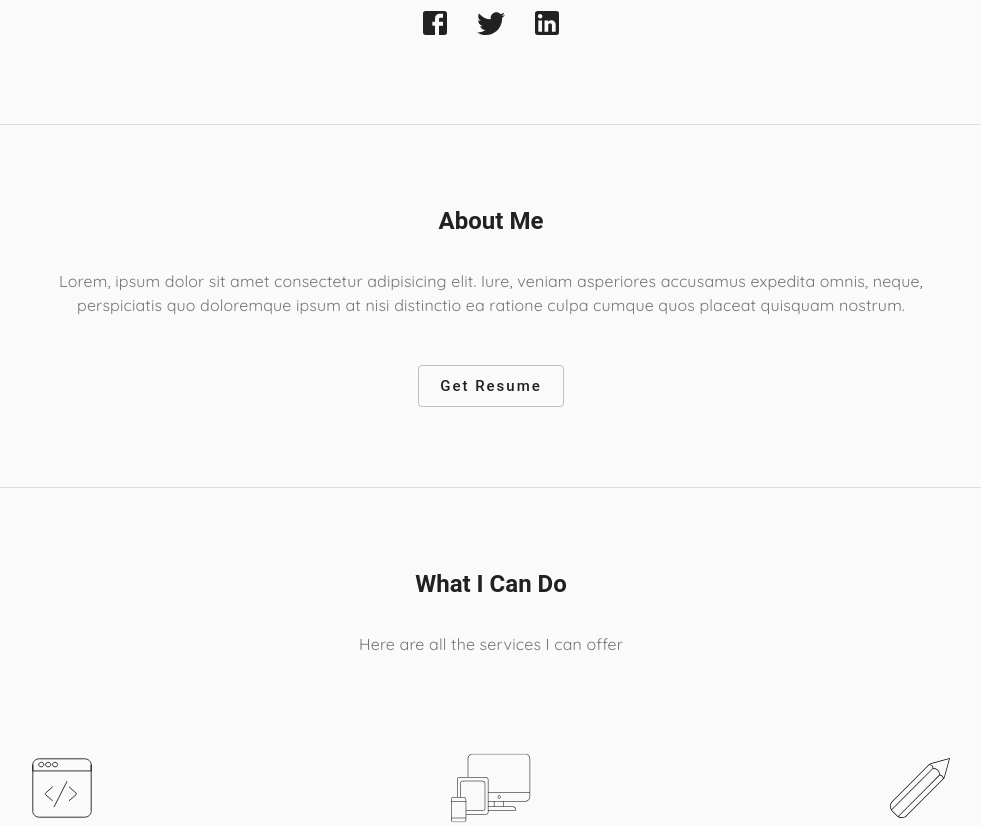
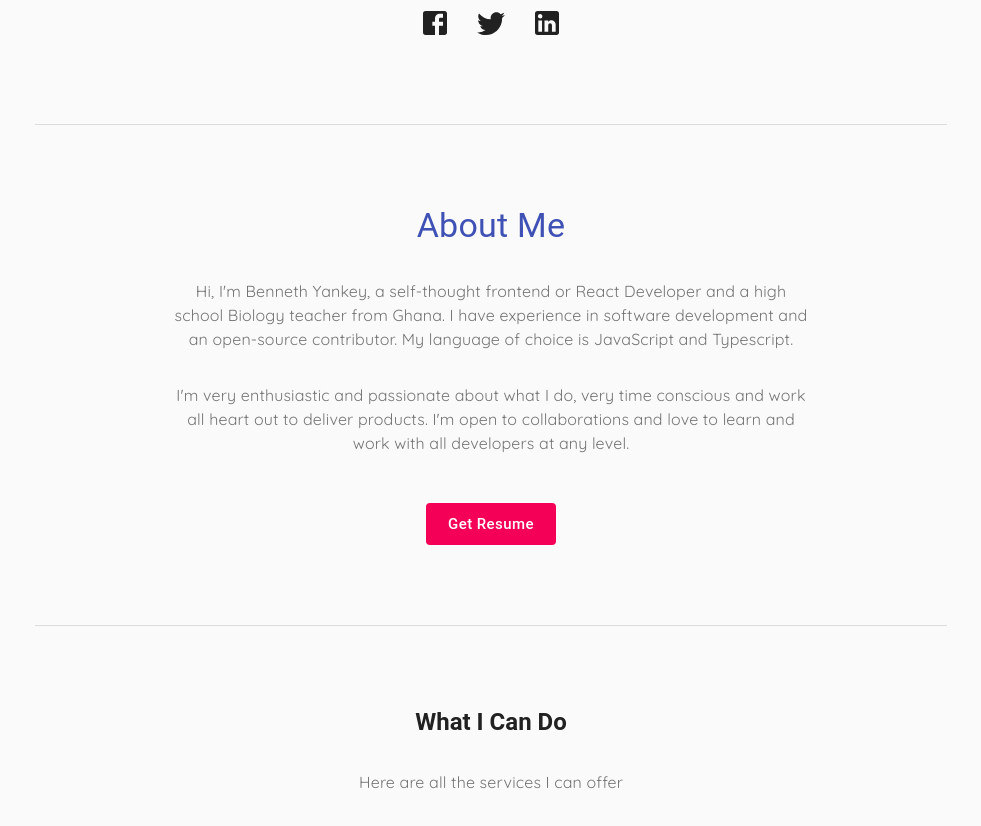
Before and after one commit to papayankey/bennethyankey, a React (Create React App) app: page / in a window 1280 px wide. Shown: the part 740-1566 px from the top of the page, without its empty margins (149-1130 px from the left). Built offline with nearby package versions, Linux system fonts and the light colour scheme.

Commit message:
chore : change about me text content

```diff
--- a/src/App/components/About/index.tsx
+++ b/src/App/components/About/index.tsx
@@ -21,9 +21,11 @@ const useStyles = makeStyles((theme: Theme) => ({
       width: '70%',
     },
   },
+  title: {
+    color: theme.palette.primary.main,
+  },
   button: {
     marginTop: theme.spacing(2),
-    letterSpacing: 2,
   },
   divider: {
     marginTop: theme.spacing(8),
@@ -34,22 +36,37 @@ function About() {
   const classes = useStyles();
 
   return (
-    <Container>
+    <section id="about">
+      <Container maxWidth="md">
         <Divider className={classes.divider} />
         <div className={classes.container}>
-        <Typography variant="h5">About Me</Typography>
+          <Typography variant="h4" className={classes.title}>
+            About Me
+          </Typography>
           <Typography>
-          Lorem, ipsum dolor sit amet consectetur adipisicing elit. Iure, veniam
-          asperiores accusamus expedita omnis, neque, perspiciatis quo
-          doloremque ipsum at nisi distinctio ea ratione culpa cumque quos
-          placeat quisquam nostrum.
+            Hi, I'm Benneth Yankey, a self-thought frontend or React Developer
+            and a high school Biology teacher from Ghana. I have experience in
+            software development and an open-source contributor. My language of
+            choice is JavaScript and Typescript.
           </Typography>
-        <Button variant="outlined" size="large" className={classes.button}>
+          <Typography>
+            I'm very enthusiastic and passionate about what I do, very time
+            conscious and work all heart out to deliver products. I'm open to
+            collaborations and love to learn and work with all developers at any
+            level.
+          </Typography>
+          <Button
+            variant="contained"
+            size="large"
+            color="secondary"
+            className={classes.button}
+          >
             Get Resume
           </Button>
         </div>
         <Divider />
       </Container>
+    </section>
   );
 }
 
```
Lines whose indentation alone changed are shown as unchanged.
